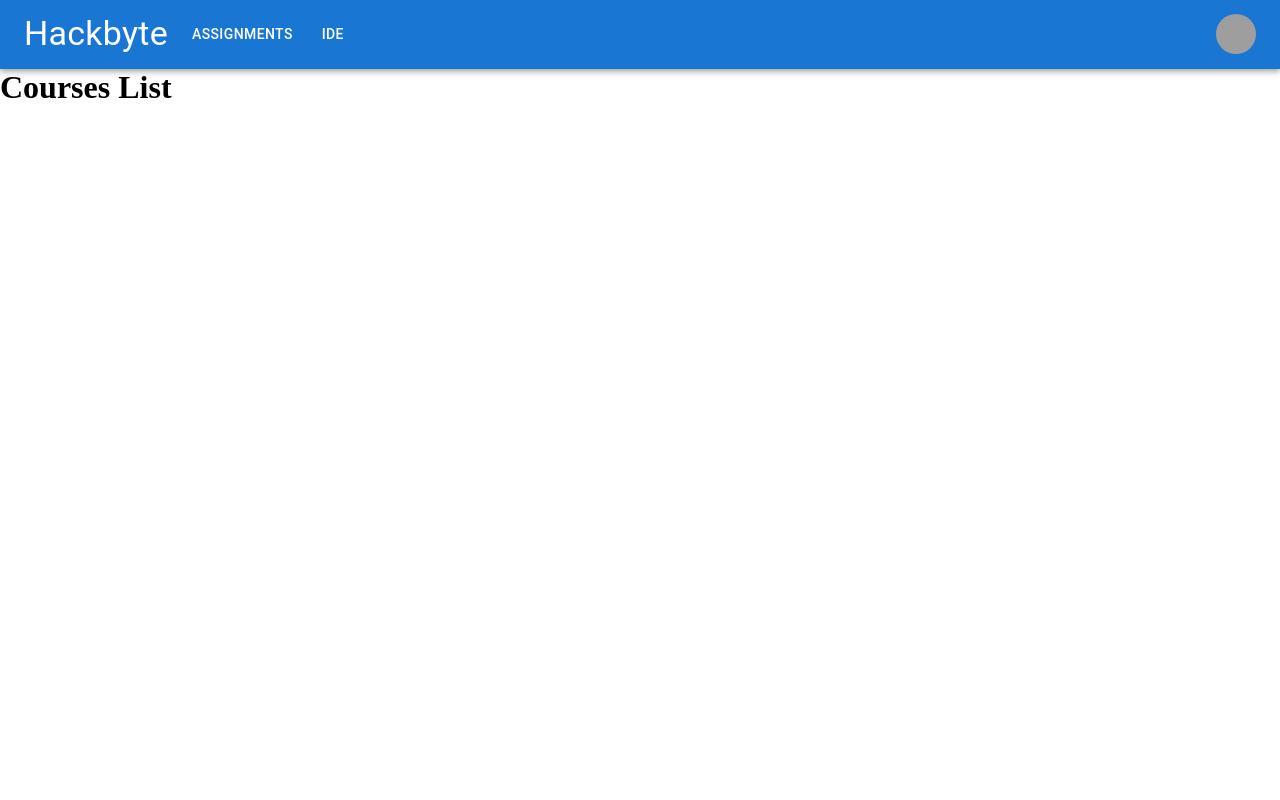
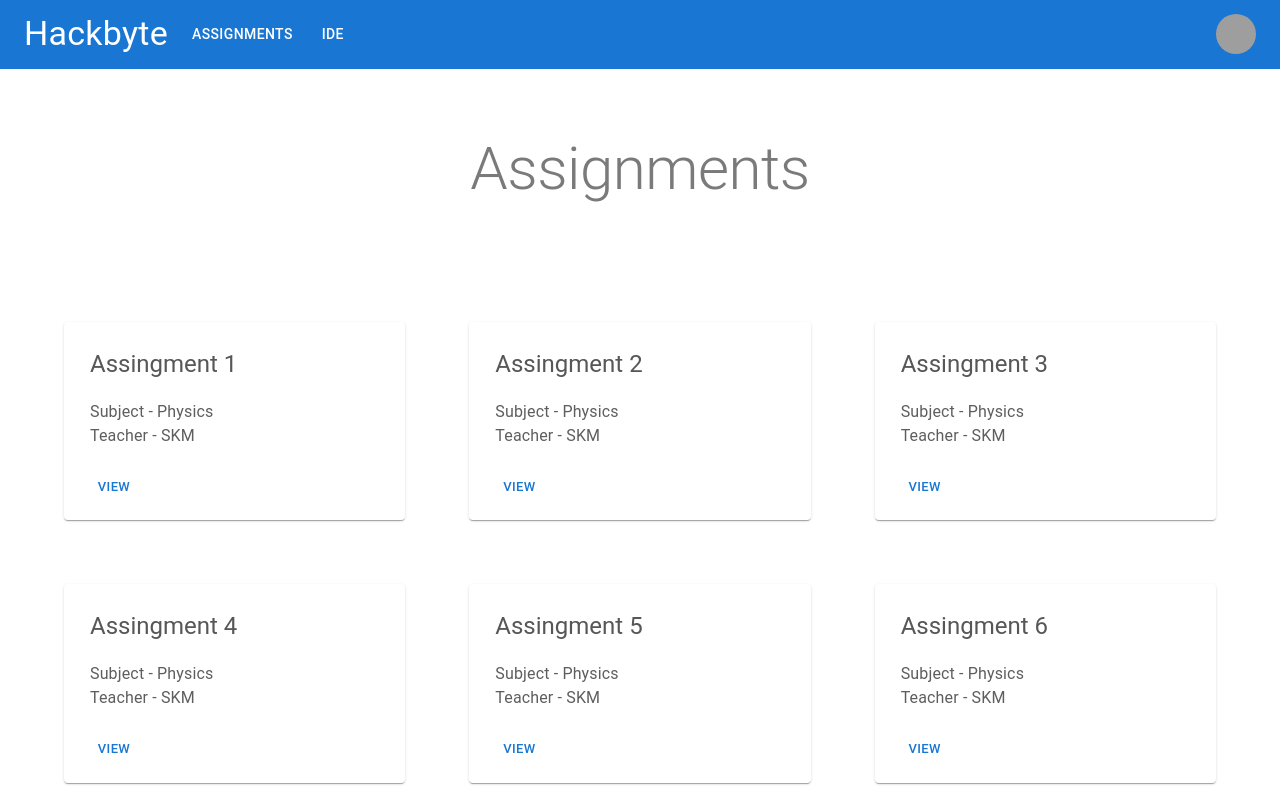
Before and after one commit to brijsiyag/hackbyte, a React (Create React App) app in the folder client/: page /assignments in a window 1280 px wide. Shown: the top 800 px of the page. Built offline with nearby package versions, Linux system fonts and the light colour scheme; grey boxes are pictures that could not be loaded.

Commit message:
assignment page

```diff
--- a/client/src/App.jsx
+++ b/client/src/App.jsx
@@ -4,6 +4,7 @@ import Login from "./Body/Login/Login";
 import Signup from "./Body/Signup/Signup";
 import Ide from "./Body/Ide/Ide";
 import Main from "./Body/Main/main";
+import Assignment from "./Body/Assignment/Assignment"
 
 import "./App.css";
 function App() {
@@ -16,8 +17,7 @@ function App() {
       <BrowserRouter>
         <Routes>
           <Route path="/" element={<Main />} />
-
-          <Route exact path="/assignments" element={<h1>Courses List</h1>} />
+          <Route exact path="/assignments" element={<Assignment/>} />
           <Route
             exact
             path="/assignments/:course_id"
--- /dev/null
+++ b/client/src/Body/Assignment/Assignment.jsx
@@ -0,0 +1,86 @@
+import * as React from 'react';
+import AppBar from '@mui/material/AppBar';
+import Button from '@mui/material/Button';
+import CameraIcon from '@mui/icons-material/PhotoCamera';
+import Card from '@mui/material/Card';
+import CardActions from '@mui/material/CardActions';
+import CardContent from '@mui/material/CardContent';
+import CardMedia from '@mui/material/CardMedia';
+import CssBaseline from '@mui/material/CssBaseline';
+import Grid from '@mui/material/Grid';
+import Stack from '@mui/material/Stack';
+import Box from '@mui/material/Box';
+import Toolbar from '@mui/material/Toolbar';
+import Typography from '@mui/material/Typography';
+import Container from '@mui/material/Container';
+import Link from '@mui/material/Link';
+import { createTheme, ThemeProvider } from '@mui/material/styles';
+import "./assign.css"
+
+
+
+const cards = [1, 2, 3, 4, 5, 6, 7, 8, 9];
+
+const theme = createTheme();
+
+export default function Assignment() {
+  return (
+    <ThemeProvider theme={theme}>
+      <CssBaseline />
+
+      <main>
+        {/* Hero unit */}
+        <Box
+          sx={{
+            bgcolor: 'background.paper',
+            pt: 8,
+            pb: 6,
+          }}
+        >
+          <Container maxWidth="sm">
+            <Typography
+              component="h1"
+              variant="h2"
+              align="center"
+              gutterBottom
+              className="assigmentHeading"
+            >
+             Assignments
+            </Typography>
+
+          </Container>
+        </Box>
+        <Container sx={{ py: 6 }} >
+          <Grid container spacing={8}>
+            {cards.map((card,index) => (
+              <Grid item key={card} xs={12} sm={6} md={4}>
+                <Card
+                  sx={{ height: '100%', display: 'flex', flexDirection: 'column' }}
+                  className="assgn-box"
+                >
+                  <CardContent sx={{ flexGrow: 1 }}>
+                    <Typography gutterBottom variant="h5" component="h2" className="assgn-cards-head">
+                      Assingment {index+1}
+                    </Typography>
+                    <Typography className="assgn-cards">
+                     Subject - Physics
+                    </Typography>
+                    <Typography className="assgn-cards">
+                     Teacher - SKM
+                    </Typography>
+                  </CardContent>
+                  <CardActions>
+                    <Button size="small">View</Button>
+                  </CardActions>
+                </Card>
+              </Grid>
+            ))}
+          </Grid>
+        </Container>
+      </main>
+      {/* Footer */}
+
+      {/* End footer */}
+    </ThemeProvider>
+  );
+}
--- /dev/null
+++ b/client/src/Body/Assignment/assign.css
@@ -0,0 +1,13 @@
+.assigmentHeading{
+    color: rgb(122, 122, 122);
+}
+.assgn-cards{
+    color: rgb(94, 94, 94);
+}
+.assgn-cards-head{
+    color: rgb(87, 87, 87);
+    margin-bottom: 20px !important;
+}
+.assgn-box{
+    padding: 10px;
+}
--- a/client/src/Header/Navbar.jsx
+++ b/client/src/Header/Navbar.jsx
@@ -73,7 +73,7 @@ const ResponsiveAppBar = () => {
           <Box sx={{ flexGrow: 0 }}>
             <Tooltip title="Open settings">
               <IconButton onClick={handleOpenUserMenu} sx={{ p: 0 }}>
-                <Avatar alt="Remy Sharp" src="/static/images/avatar/2.jpg" />
+                <Avatar alt="Remy Sharp" src="https://cdn-icons-png.flaticon.com/512/295/295128.png" />
               </IconButton>
             </Tooltip>
             <Menu
```
